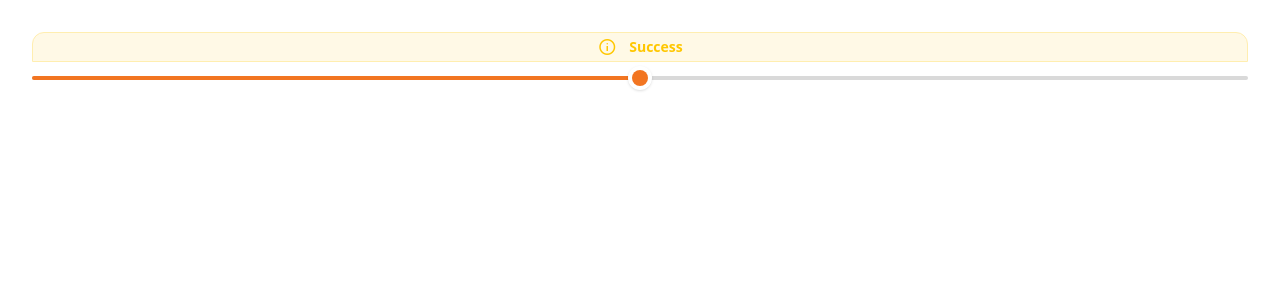
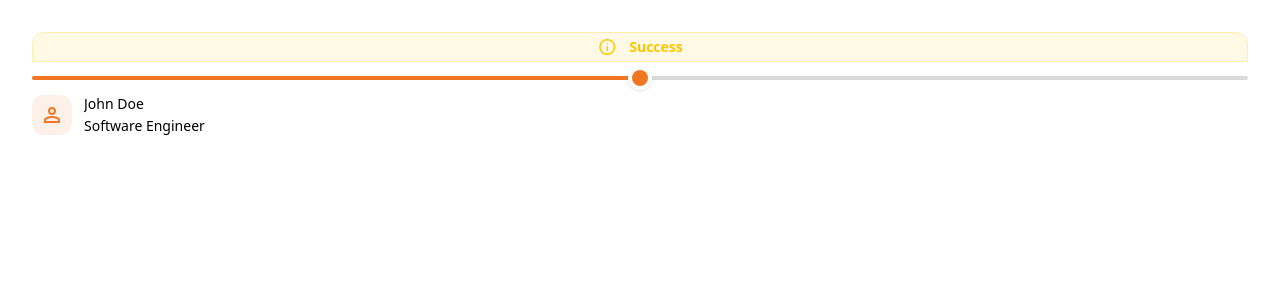
Before and after one commit to jiviai/ui, a React (Vite) app: page / in a window 1280 px wide. Shown: the top 300 px of the page. Built offline with nearby package versions, Linux system fonts and the light colour scheme.

Commit message:
fixed list and list items

```diff
--- a/lib/components/ui/list-item.tsx
+++ b/lib/components/ui/list-item.tsx
@@ -11,7 +11,7 @@ import { Badge } from "./badge";
  * Creates consistent list item styling with different variants
  */
 const listItemVariants = cva(
-  "flex items-center gap-3 p-4 transition-all duration-200 ease-in-out",
+  "flex items-center gap-3 transition-all duration-200 ease-in-out",
   {
     variants: {
       clickable: {
@@ -512,7 +512,7 @@ const RightSection: React.FC<{
 }> = ({
   rightIcon,
   rightIconVariant = "outlined",
-  rightIconSize = "20px",
+  rightIconSize = "16px",
   rightStatusTitle,
   rightBadgeText,
   rightBadgeVariant = "light",
--- a/lib/components/ui/list.tsx
+++ b/lib/components/ui/list.tsx
@@ -102,7 +102,7 @@ const List = React.forwardRef<HTMLDivElement, ListProps>(
 
             {/* Add divider if not the last item and showDividers is true */}
             {showDividers && index < childrenArray.length - 1 && (
-              <div className="m-auto border-b border-ds-grey-200 w-[90%]" />
+              <div className="m-auto border-b border-ds-grey-100 w-full" />
             )}
           </React.Fragment>
         ))}
--- a/src/App.tsx
+++ b/src/App.tsx
@@ -1,5 +1,6 @@
 import { Alert } from "../lib/components/ui/alert";
 import { Slider } from "../lib/components/ui/slider";
+import { ListItem } from "../lib/components/ui/list-item";
 import { useState } from "react";
 
 function App() {
@@ -19,6 +20,14 @@ function App() {
         className=""
       />
       <Slider value={value} onChange={setValue} min={0} max={100} />
+      <ListItem
+        clickable
+        leftType="large-icon"
+        leftIcon="person"
+        title="John Doe"
+        description="Software Engineer"
+        onClick={() => console.log("Button clicked")}
+      />
     </div>
   );
 }
```
